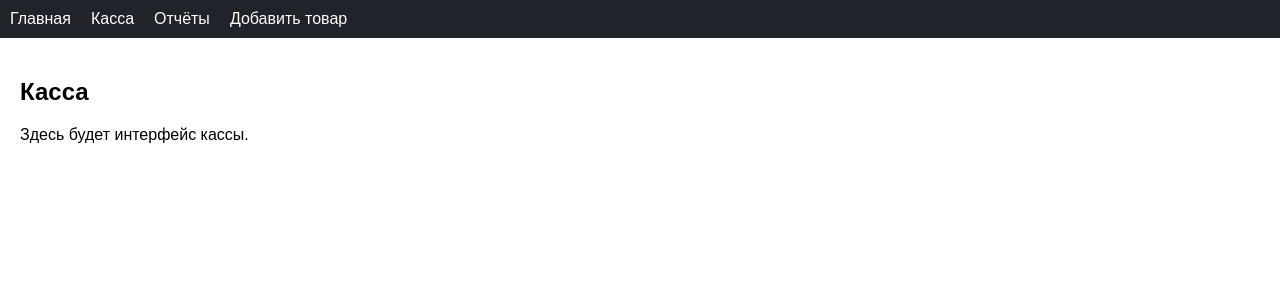
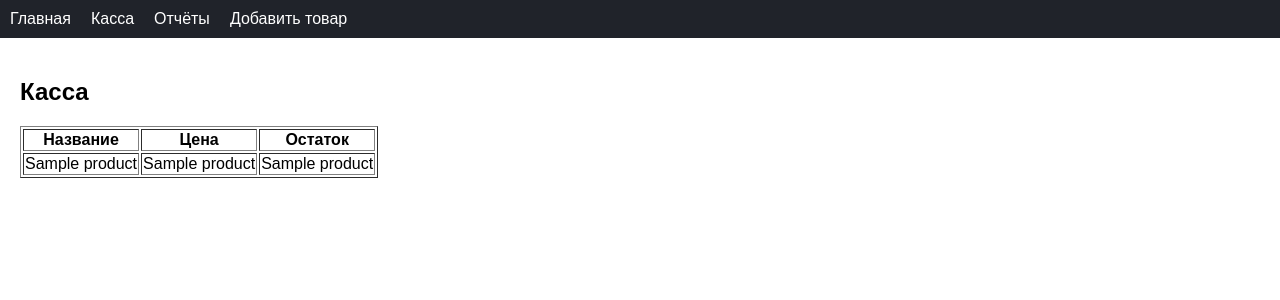
Before and after one commit to Oleg637-droid/lichnie-phoekti, a Flask app: page /pos in a window 1280 px wide. Shown: the top 300 px of the page. Run offline with Flask 3, Linux system fonts and the light colour scheme; a database or web service that is not in the repository returns one stand-in record (values such as "Sample title"); some libraries are stand-ins or nearby versions.

Commit message:
Update pos.html

```diff
--- a/templates/pos.html
+++ b/templates/pos.html
@@ -1,5 +1,20 @@
 {% extends "base.html" %}
 {% block content %}
 <h2>Касса</h2>
-<p>Здесь будет интерфейс кассы.</p>
+
+<table border="1">
+    <tr>
+        <th>Название</th>
+        <th>Цена</th>
+        <th>Остаток</th>
+    </tr>
+    {% for product in products %}
+    <tr>
+        <td>{{ product[1] }}</td>
+        <td>{{ product[2] }}</td>
+        <td>{{ product[3] }}</td>
+    </tr>
+    {% endfor %}
+</table>
+
 {% endblock %}
```
